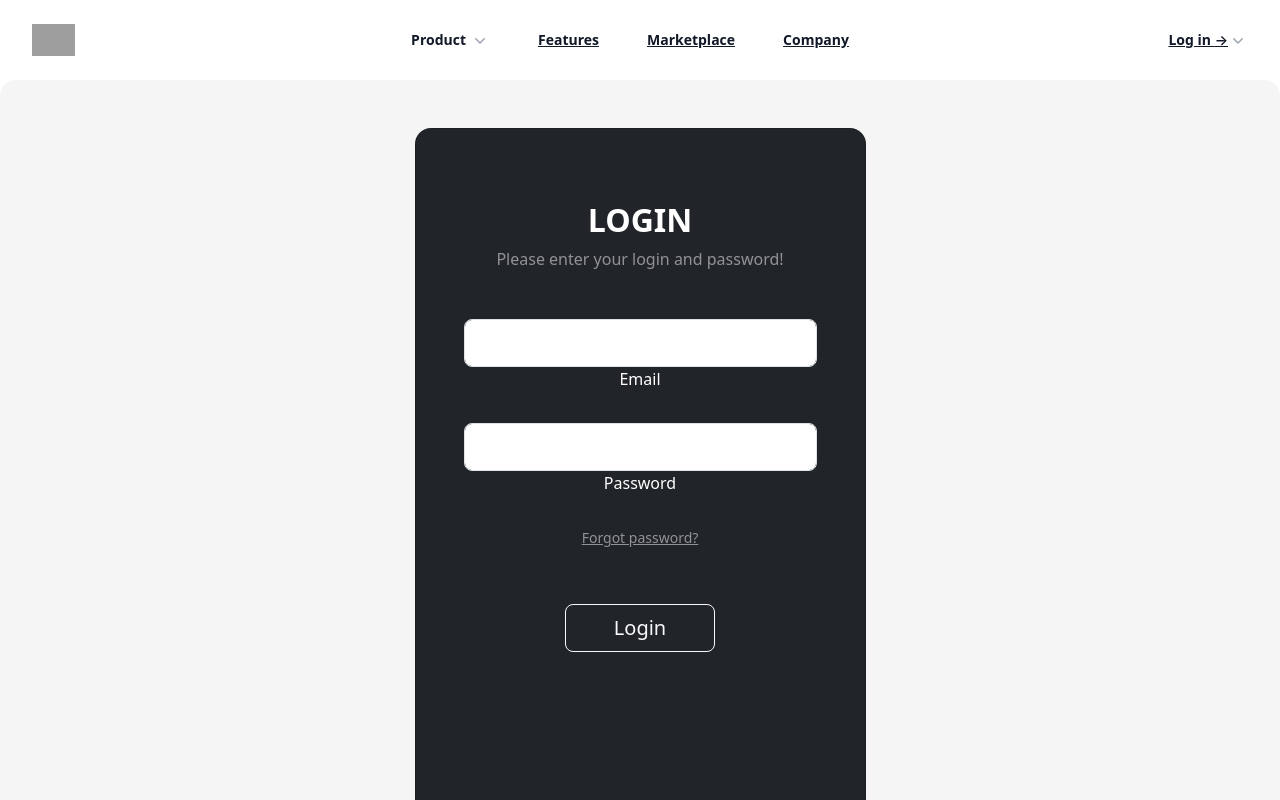
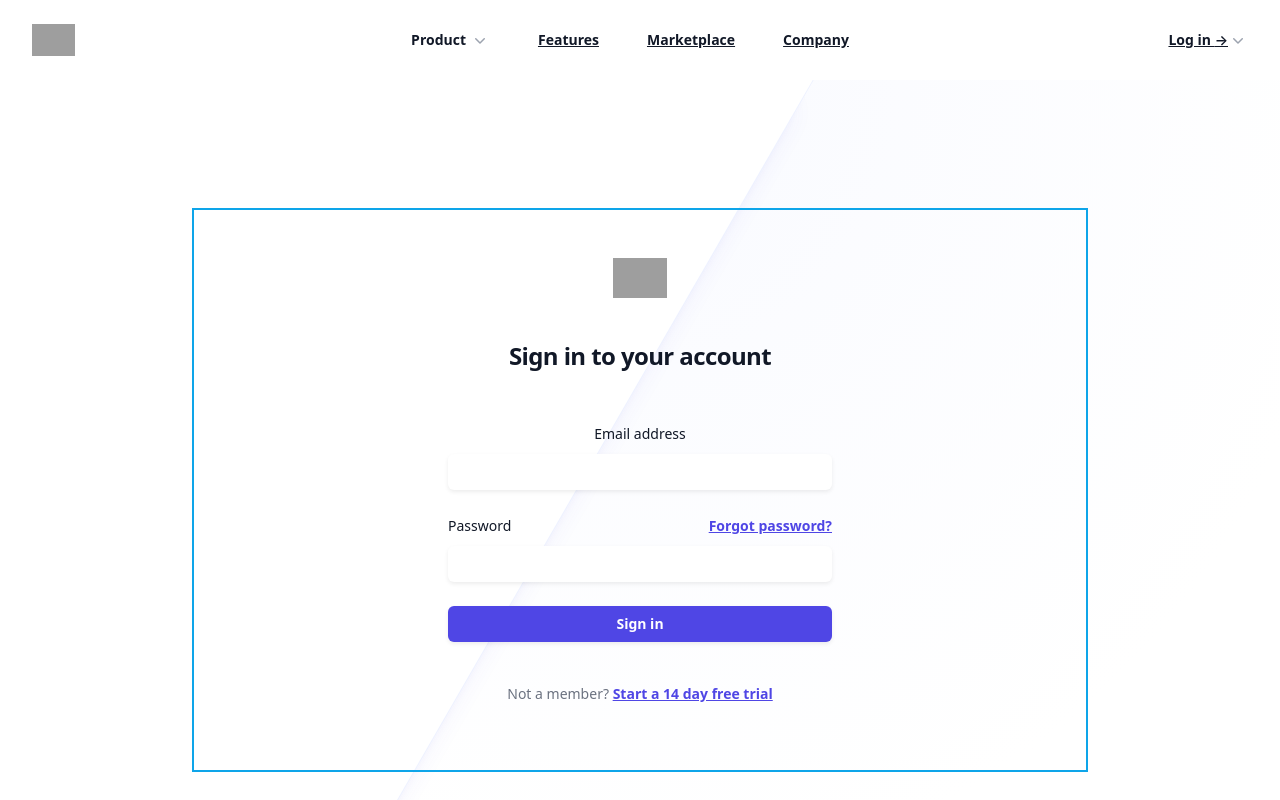
Before and after one commit to shubhamprpcoe/zoomClient, a React (Create React App) app: page /login in a window 1280 px wide. Shown: the top 800 px of the page. Built offline with nearby package versions, Linux system fonts and the light colour scheme; grey boxes are pictures that could not be loaded.

Commit message:
new changes

```diff
--- a/src/Pages/LogIn/LogIn.js
+++ b/src/Pages/LogIn/LogIn.js
@@ -2,9 +2,22 @@ import React from "react";
 import "../LogIn/LogIn.css";
 
 const LogIn = (props) => {
+
+  const links = [
+    { name: 'Open roles', href: '#' },
+    { name: 'Internship program', href: '#' },
+    { name: 'Our values', href: '#' },
+    { name: 'Meet our leadership', href: '#' },
+  ]
+  const stats = [
+    { name: 'Offices worldwide', value: '12' },
+    { name: 'Full-time colleagues', value: '300+' },
+    { name: 'Hours per week', value: '40' },
+    { name: 'Paid time off', value: 'Unlimited' },
+  ]
   return (
     <>
-
+{/*
       <section className=" gradient-custom"  style={{ borderRadius: "1rem", height: "100%" }}>
         <div className="container py-5 h-100">
           <div className="row d-flex justify-content-center align-items-center h-100">
@@ -81,7 +94,146 @@ const LogIn = (props) => {
             </div>
           </div>
         </div>
-      </section>
+      </section> */}
+
+       {/* <div className="relative isolate overflow-hidden bg-gray-900 py-24 sm:py-32">
+      <img
+        src="https://images.unsplash.com/photo-1521737604893-d14cc237f11d?ixlib=rb-4.0.3&ixid=MnwxMjA3fDB8MHxwaG90by1wYWdlfHx8fGVufDB8fHx8&auto=format&fit=crop&crop=focalpoint&fp-y=.8&w=2830&h=1500&q=80&blend=111827&sat=-100&exp=15&blend-mode=multiply"
+        alt=""
+        className="absolute inset-0 -z-10 h-full w-full object-cover object-right md:object-center"
+      />
+      <div
+        className="hidden sm:absolute sm:-top-10 sm:right-1/2 sm:-z-10 sm:mr-10 sm:block sm:transform-gpu sm:blur-3xl"
+        aria-hidden="true"
+      >
+        <div
+          className="aspect-[1097/845] w-[68.5625rem] bg-gradient-to-tr from-[#ff4694] to-[#776fff] opacity-20"
+          style={{
+            clipPath:
+              'polygon(74.1% 44.1%, 100% 61.6%, 97.5% 26.9%, 85.5% 0.1%, 80.7% 2%, 72.5% 32.5%, 60.2% 62.4%, 52.4% 68.1%, 47.5% 58.3%, 45.2% 34.5%, 27.5% 76.7%, 0.1% 64.9%, 17.9% 100%, 27.6% 76.8%, 76.1% 97.7%, 74.1% 44.1%)',
+          }}
+        />
+      </div>
+      <div
+        className="absolute -top-52 left-1/2 -z-10 -translate-x-1/2 transform-gpu blur-3xl sm:top-[-28rem] sm:ml-16 sm:translate-x-0 sm:transform-gpu"
+        aria-hidden="true"
+      >
+        <div
+          className="aspect-[1097/845] w-[68.5625rem] bg-gradient-to-tr from-[#ff4694] to-[#776fff] opacity-20"
+          style={{
+            clipPath:
+              'polygon(74.1% 44.1%, 100% 61.6%, 97.5% 26.9%, 85.5% 0.1%, 80.7% 2%, 72.5% 32.5%, 60.2% 62.4%, 52.4% 68.1%, 47.5% 58.3%, 45.2% 34.5%, 27.5% 76.7%, 0.1% 64.9%, 17.9% 100%, 27.6% 76.8%, 76.1% 97.7%, 74.1% 44.1%)',
+          }}
+        />
+      </div>
+      <div className="mx-auto max-w-7xl px-6 lg:px-8">
+        <div className="mx-auto max-w-2xl lg:mx-0">
+          <h2 className="text-4xl font-bold tracking-tight text-white sm:text-6xl">Work with us</h2>
+          <p className="mt-6 text-lg leading-8 text-gray-300">
+            Anim aute id magna aliqua ad ad non deserunt sunt. Qui irure qui lorem cupidatat commodo. Elit sunt amet
+            fugiat veniam occaecat fugiat aliqua.
+          </p>
+        </div>
+        <div className="mx-auto mt-10 max-w-2xl lg:mx-0 lg:max-w-none">
+          <div className="grid grid-cols-1 gap-x-8 gap-y-6 text-base font-semibold leading-7 text-white sm:grid-cols-2 md:flex lg:gap-x-10">
+            {links.map((link) => (
+              <a key={link.name} href={link.href}>
+                {link.name} <span aria-hidden="true">&rarr;</span>
+              </a>
+            ))}
+          </div>
+          <dl className="mt-16 grid grid-cols-1 gap-8 sm:mt-20 sm:grid-cols-2 lg:grid-cols-4">
+            {stats.map((stat) => (
+              <div key={stat.name} className="flex flex-col-reverse">
+                <dt className="text-base leading-7 text-gray-300">{stat.name}</dt>
+                <dd className="text-2xl font-bold leading-9 tracking-tight text-white">{stat.value}</dd>
+              </div>
+            ))}
+          </dl>
+        </div>
+      </div>
+    </div> */}
+
+
+<section className="relative isolate overflow-hidden bg-white px-6 py-10 sm:py-32 lg:px-8 ">
+      <div className="absolute inset-0 -z-10 bg-[radial-gradient(45rem_50rem_at_top,theme(colors.indigo.100),white)] opacity-20" />
+      <div className="absolute inset-y-0 right-1/2 -z-10 mr-16 w-[200%] origin-bottom-left skew-x-[-30deg] bg-white shadow-xl shadow-indigo-600/10 ring-1 ring-indigo-50 sm:mr-28 lg:mr-0 xl:mr-16 xl:origin-center" />
+      <div className="mx-auto max-w-2xl lg:max-w-4xl">
+      <div className="flex min-h-full flex-1 flex-col justify-center px-6 py-12 lg:px-8 border-solid border-2 border-sky-500">
+        <div className="sm:mx-auto sm:w-full sm:max-w-sm">
+          <img
+            className="mx-auto h-10 w-auto"
+            src="https://tailwindui.com/img/logos/mark.svg?color=indigo&shade=600"
+            alt="Your Company"
+          />
+          <h2 className="mt-10 text-center text-2xl font-bold leading-9 tracking-tight text-gray-900">
+            Sign in to your account
+          </h2>
+        </div>
+
+        <div className="mt-10 sm:mx-auto sm:w-full sm:max-w-sm">
+          <form className="space-y-6" action="#" method="POST">
+            <div>
+              <label htmlFor="email" className="block text-sm font-medium leading-6 text-gray-900">
+                Email address
+              </label>
+              <div className="mt-2">
+                <input
+                  id="email"
+                  name="email"
+                  type="email"
+                  autoComplete="email"
+                  required
+                  className="block w-full rounded-md border-0 py-1.5 text-gray-900 shadow-sm ring-1 ring-inset ring-gray-300 placeholder:text-gray-400 focus:ring-2 focus:ring-inset focus:ring-indigo-600 sm:text-sm sm:leading-6"
+                />
+              </div>
+            </div>
+
+            <div>
+              <div className="flex items-center justify-between">
+                <label htmlFor="password" className="block text-sm font-medium leading-6 text-gray-900">
+                  Password
+                </label>
+                <div className="text-sm">
+                  <a href="#" className="font-semibold text-indigo-600 hover:text-indigo-500">
+                    Forgot password?
+                  </a>
+                </div>
+              </div>
+              <div className="mt-2">
+                <input
+                  id="password"
+                  name="password"
+                  type="password"
+                  autoComplete="current-password"
+                  required
+                  className="block w-full rounded-md border-0 py-1.5 text-gray-900 shadow-sm ring-1 ring-inset ring-gray-300 placeholder:text-gray-400 focus:ring-2 focus:ring-inset focus:ring-indigo-600 sm:text-sm sm:leading-6"
+                />
+              </div>
+            </div>
+
+            <div>
+              <button
+                type="submit"
+                className="flex w-full justify-center rounded-md bg-indigo-600 px-3 py-1.5 text-sm font-semibold leading-6 text-white shadow-sm hover:bg-indigo-500 focus-visible:outline focus-visible:outline-2 focus-visible:outline-offset-2 focus-visible:outline-indigo-600"
+              >
+                Sign in
+              </button>
+            </div>
+          </form>
+
+          <p className="mt-10 text-center text-sm text-gray-500">
+            Not a member?{' '}
+            <a href="#" className="font-semibold leading-6 text-indigo-600 hover:text-indigo-500">
+              Start a 14 day free trial
+            </a>
+          </p>
+        </div>
+      </div>
+
+</div>
+
+        </section>
     </>
   );
 };
```
